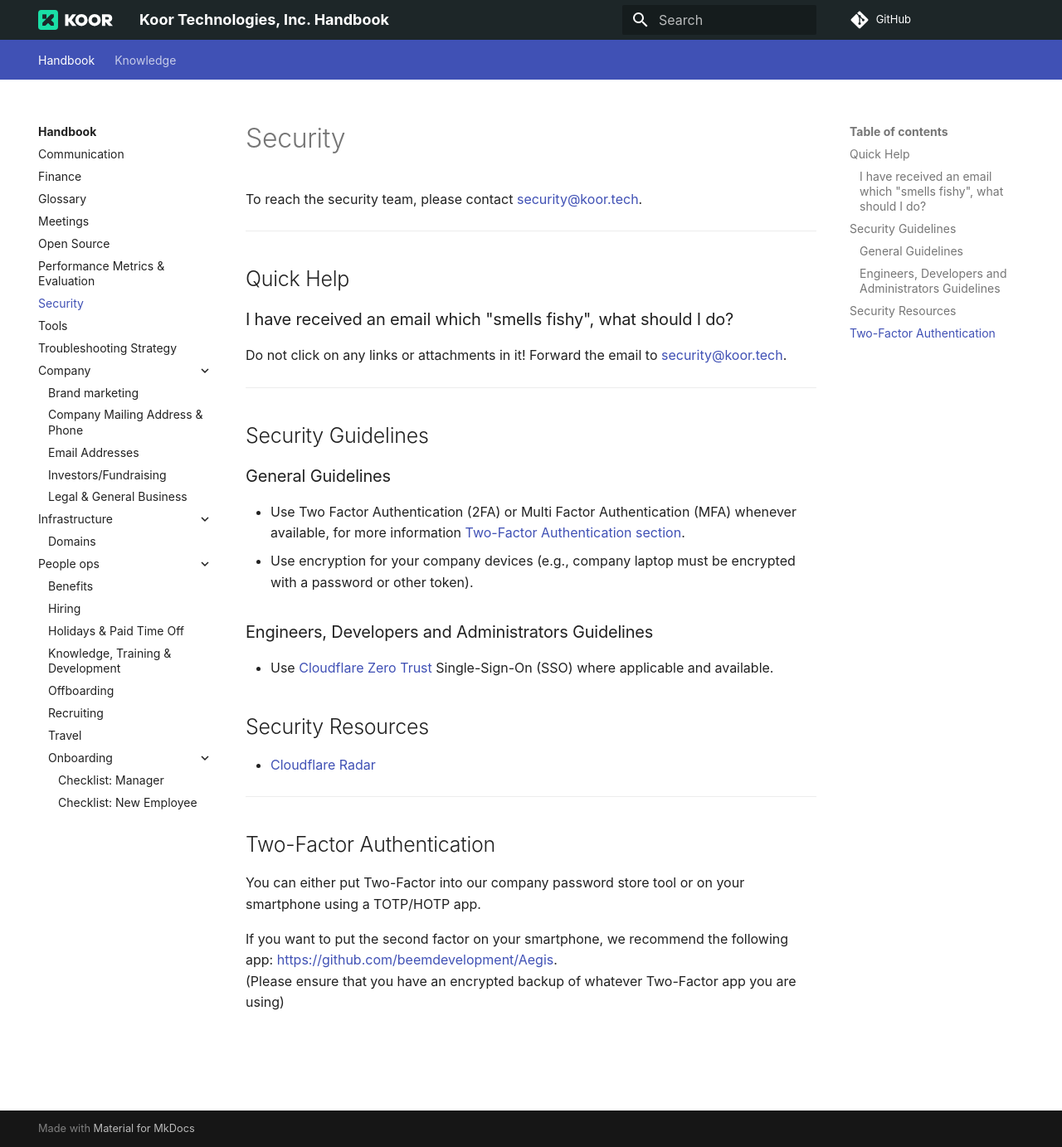
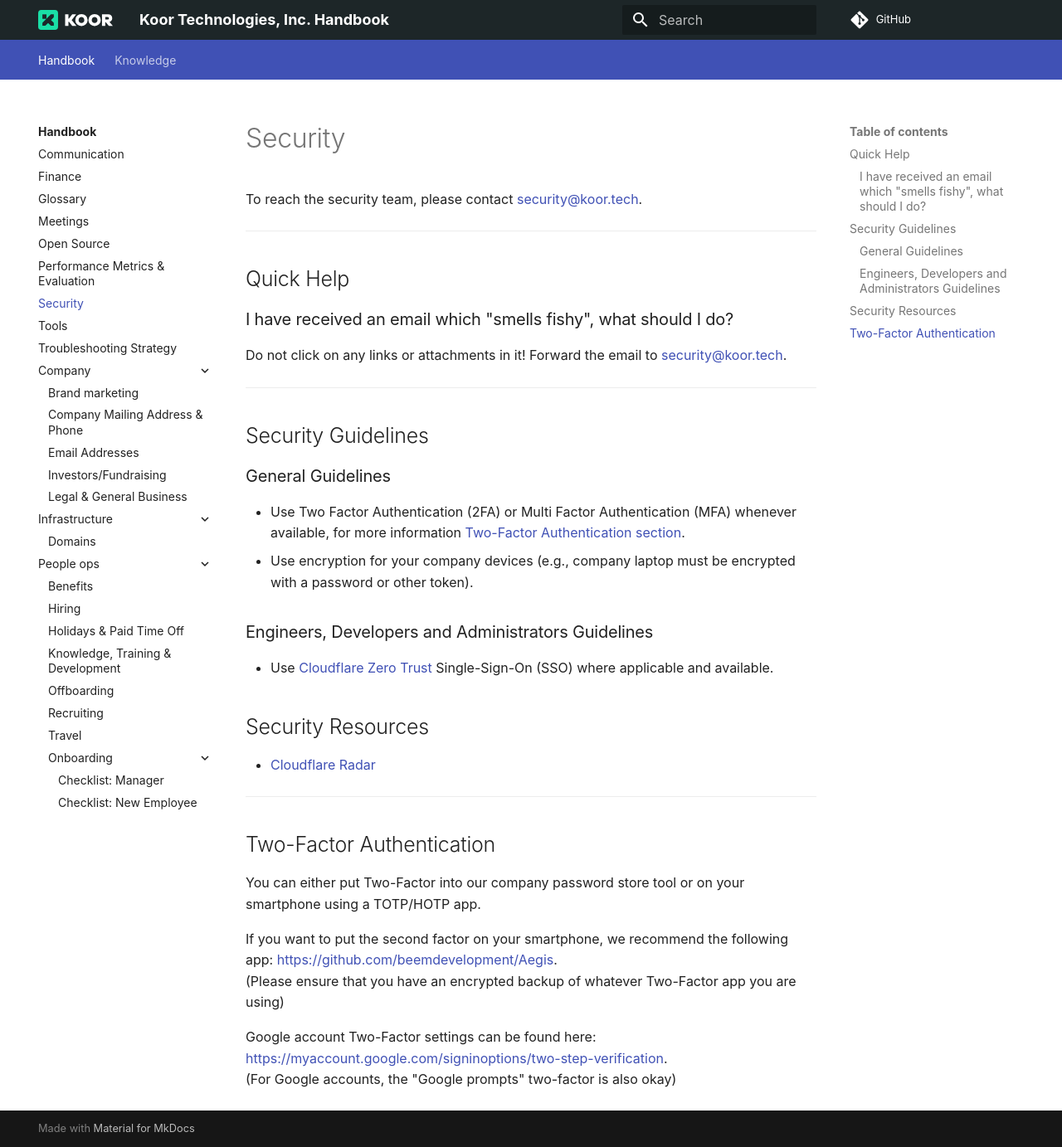
Before and after one commit to koor-tech/handbook.koor.tech, an MkDocs documentation site: the page built from docs/handbook/security.md, in a window 1280 px wide and 1383 px high. Shown: the whole window at 83% size. Built offline with MkDocs 1.6.1 and Material for MkDocs 9.7.7, drawn with Linux system fonts in a browser that asks for light colours; comment, search, counter and statistics services are not loaded.

Commit message:
add info for google 2fa
Signed-off-by: Alexander Trost <galexrt@googlemail.com>

```diff
--- a/docs/handbook/security.md
+++ b/docs/handbook/security.md
@@ -37,3 +37,6 @@ You can either put Two-Factor into our company password store tool or on your sm
 
 If you want to put the second factor on your smartphone, we recommend the following app: [https://github.com/beemdevelopment/Aegis](https://github.com/beemdevelopment/Aegis).
 (Please ensure that you have an encrypted backup of whatever Two-Factor app you are using)
+
+Google account Two-Factor settings can be found here: [https://myaccount.google.com/signinoptions/two-step-verification](https://myaccount.google.com/signinoptions/two-step-verification).
+(For Google accounts, the "Google prompts" two-factor is also okay)
```
